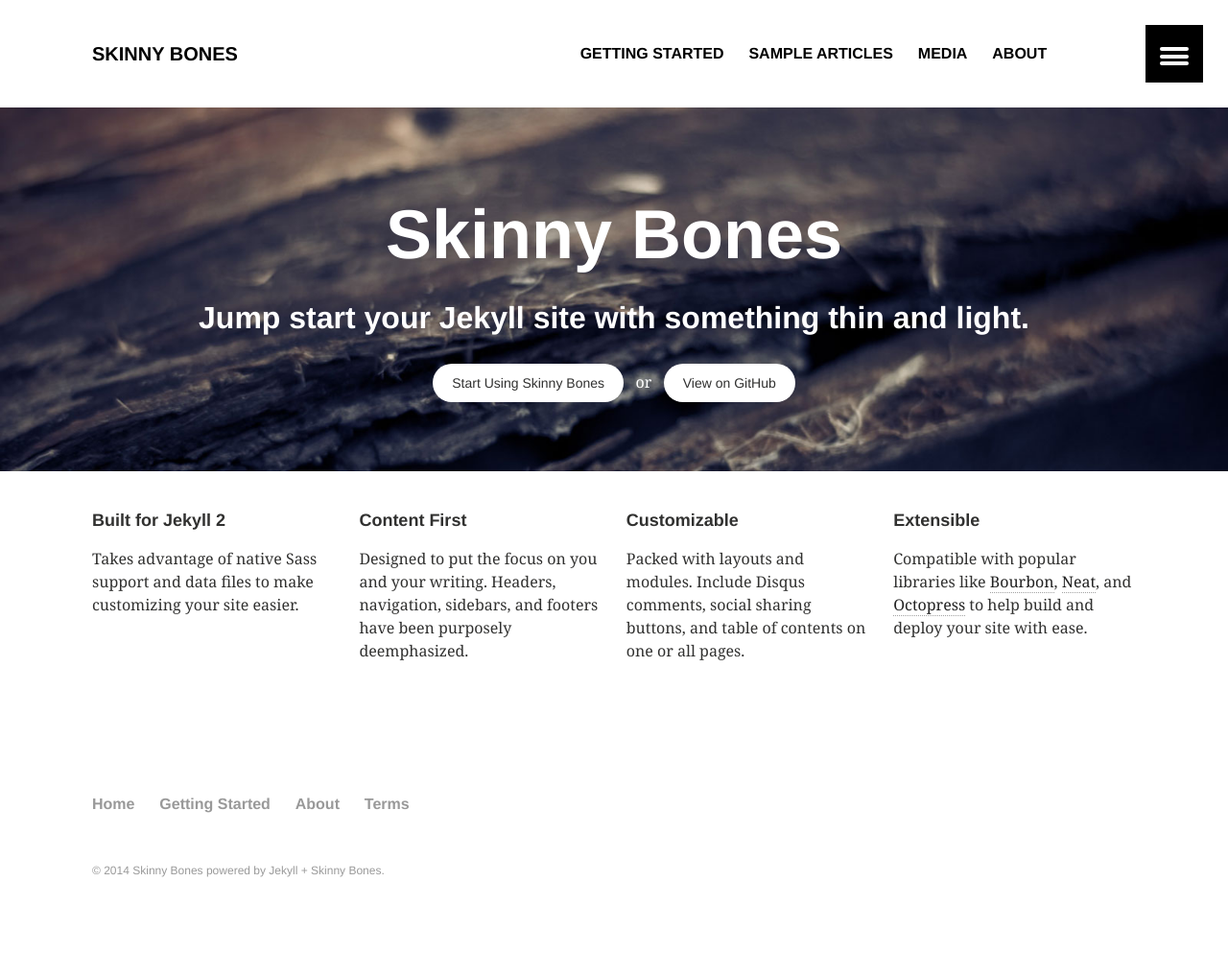
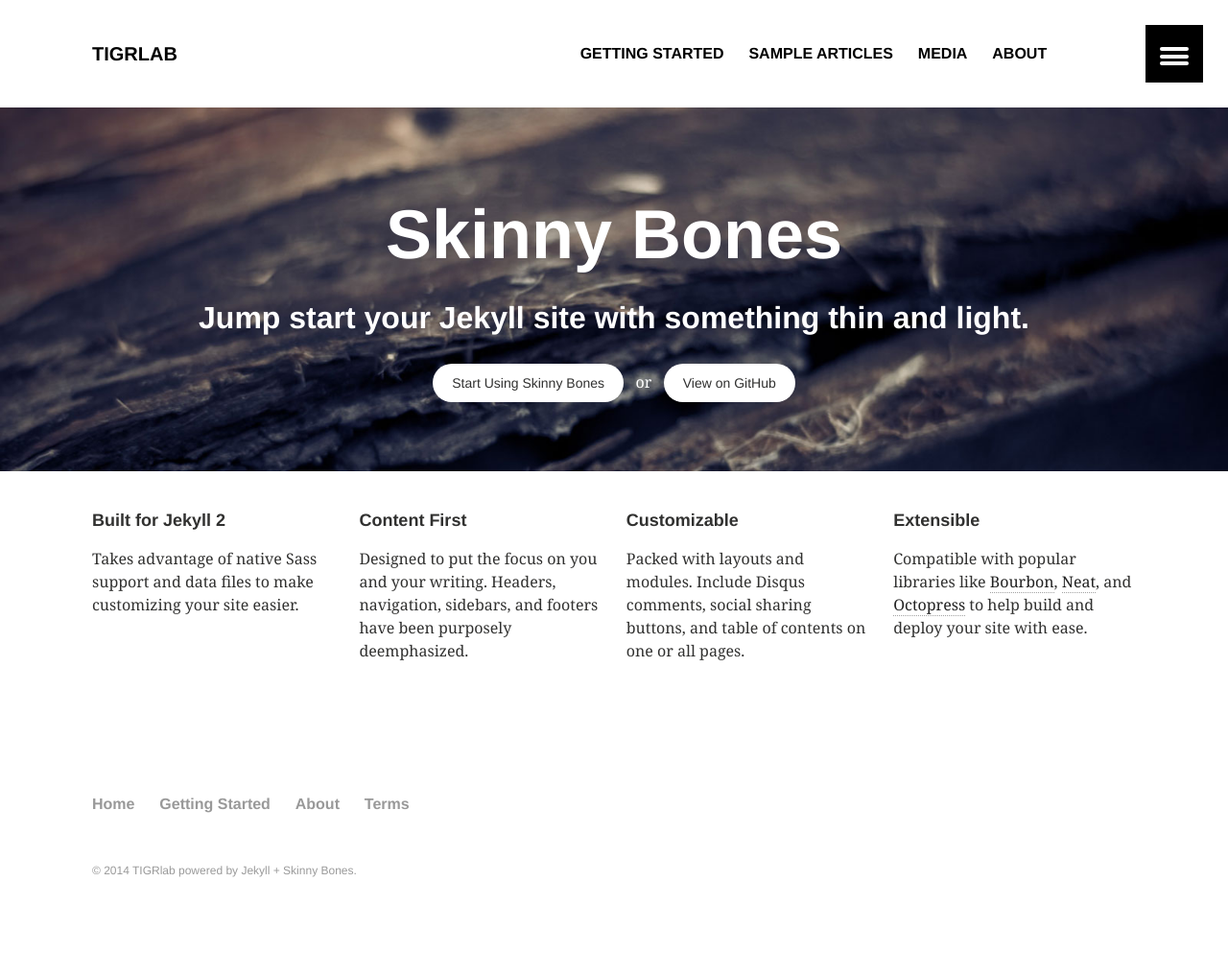
Before and after one commit to TIGRLab/tigrlab.github.io, a Jekyll site: the page built from index.md, in a window 1280 px wide. Shown: the whole page at 96% size. Built offline with Jekyll 4.4.1, drawn with Linux system fonts in a browser that asks for light colours; some of the changed lines change nothing that is shown.

Commit message:
updated names

```diff
--- a/_config.yml
+++ b/_config.yml
@@ -1,7 +1,7 @@
 # Site wide configuration
 
-title: Skinny Bones
-description: "A lightweight site starter for Jekyll"
+title: TIGRlab
+description: "The Kimel Family Translatonal Imaging Genetics Research Laboratory"
 logo: 120x120.gif
 teaser: 400x250.gif
 locale: en_US
```
